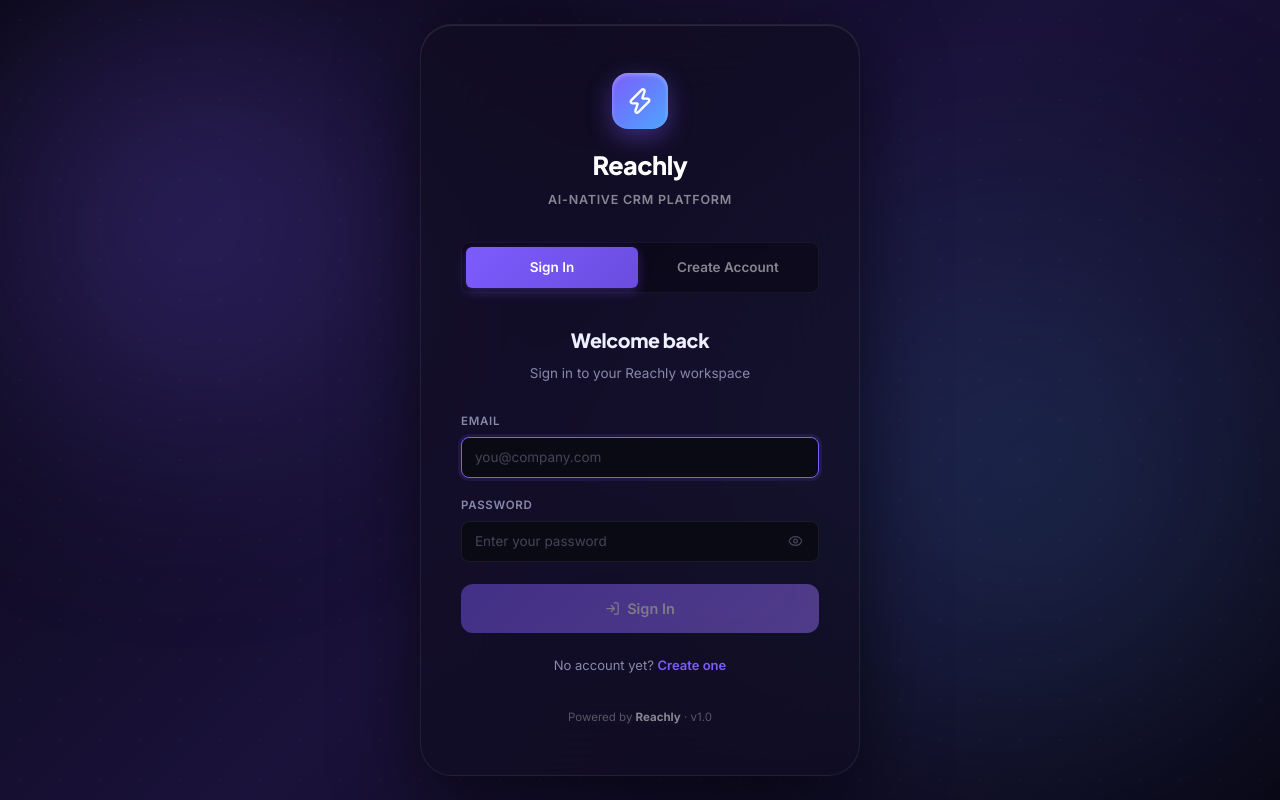
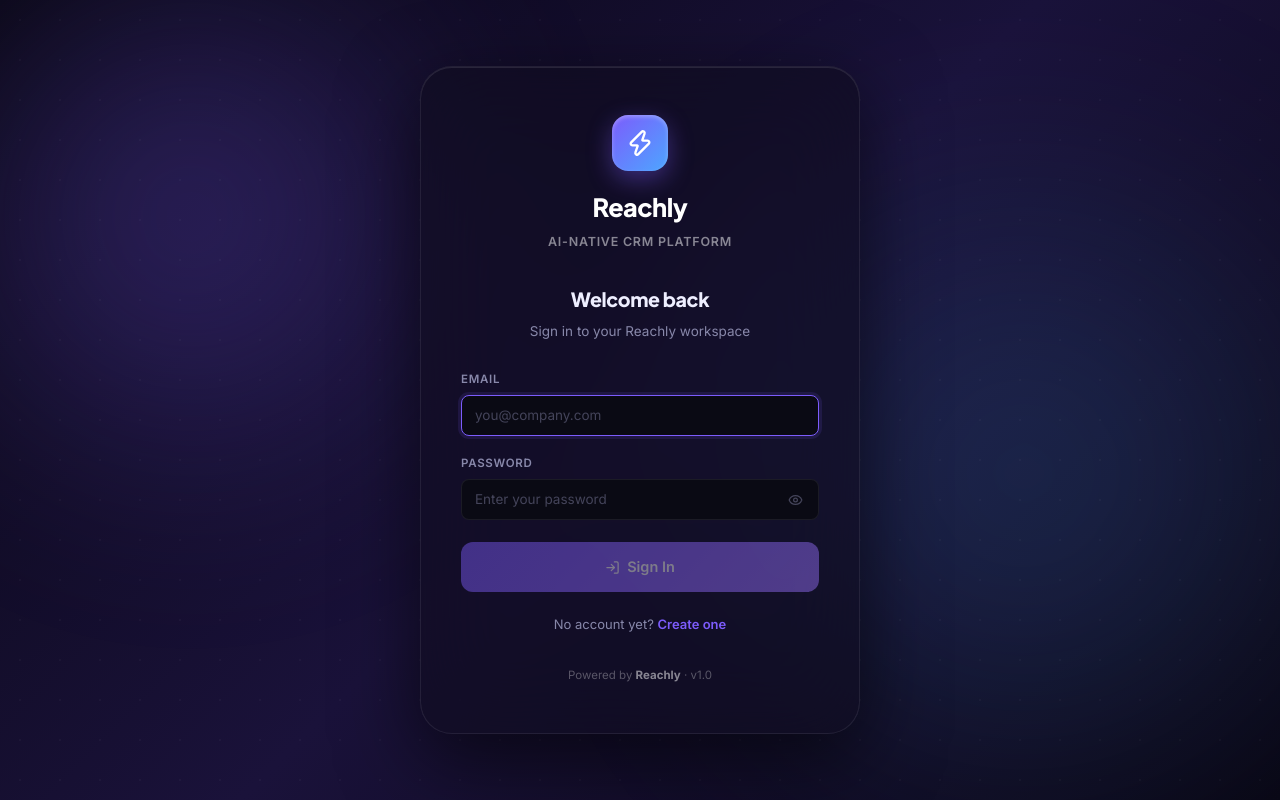
Before and after one commit to BharathK05/Reachly, a Next.js app in the folder frontend/: page /login in a window 1280 px wide. Built offline with nearby package versions, Linux system fonts and the light colour scheme.

Commit message:
fix: remove redundant tab bar from login page

```diff
--- a/frontend/app/login/page.tsx
+++ b/frontend/app/login/page.tsx
@@ -313,32 +313,6 @@ function AuthPage() {
           </p>
         </div>
 
-        {/* Tab switcher */}
-        <div style={{ display: "flex", gap: 4, marginBottom: 32, background: "rgba(0,0,0,0.3)", border:"1px solid rgba(255,255,255,0.05)", borderRadius: "var(--radius-sm)", padding: 4 }}>
-          {(["login", "register"] as const).map((m) => (
-            <button
-              key={m}
-              onClick={() => setMode(m)}
-              style={{
-                flex: 1,
-                padding: "10px 0",
-                borderRadius: "var(--radius-xs)",
-                border: "none",
-                cursor: "pointer",
-                fontFamily: "inherit",
-                fontSize: 13.5,
-                fontWeight: 600,
-                transition: "all 0.2s ease",
-                background: mode === m ? "linear-gradient(135deg, #7c5cfc, #6b4de0)" : "transparent",
-                color: mode === m ? "white" : "rgba(255,255,255,0.5)",
-                boxShadow: mode === m ? "0 4px 12px rgba(124,92,252,0.3)" : "none",
-              }}
-            >
-              {m === "login" ? "Sign In" : "Create Account"}
-            </button>
-          ))}
-        </div>
-
         <div style={{ marginBottom: 28, textAlign:"center" }}>
           <h2 style={{ fontFamily: "'Plus Jakarta Sans',sans-serif", fontSize: "1.4rem", fontWeight: 800, color: "var(--text-primary)", letterSpacing: "-0.02em", marginBottom: 6 }}>
             {mode === "login" ? "Welcome back" : "Get started free"}
```
